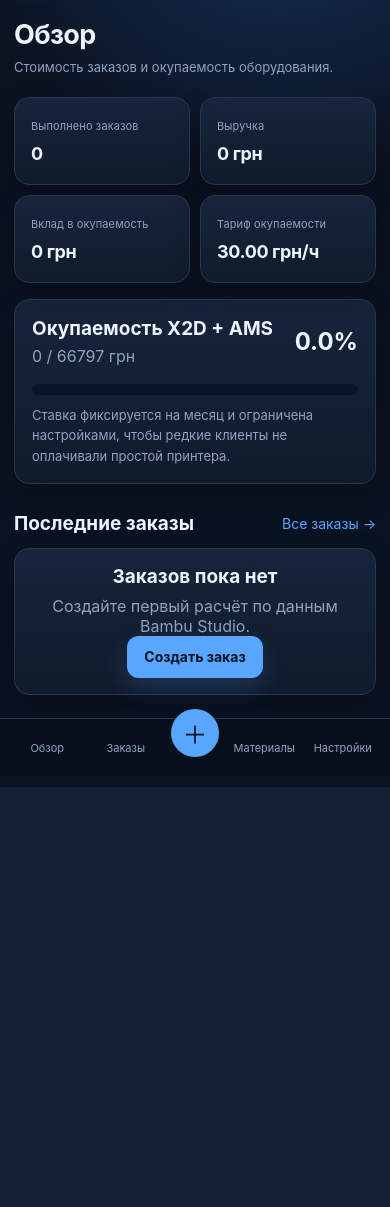
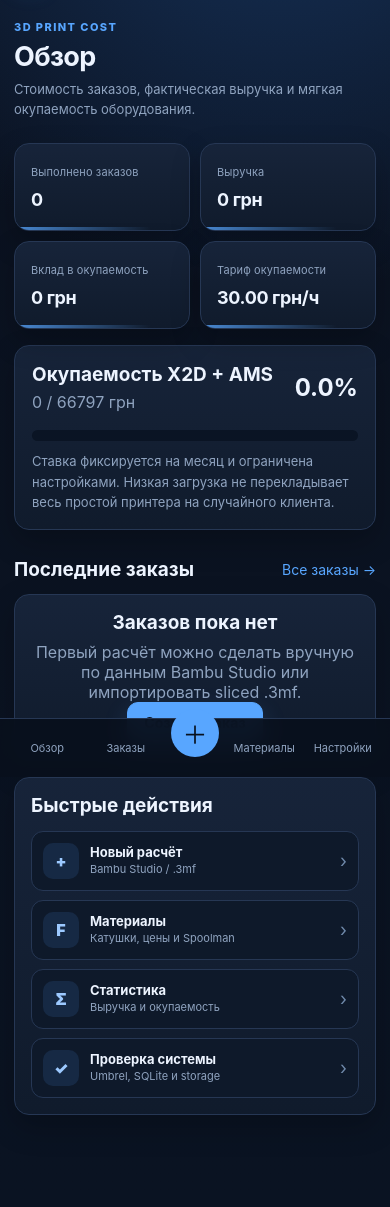
Before and after one commit to MikeFox303/3d-print-cost-umbrel, a FastAPI app: page / in a window 390 px wide. Shown: the part 67-1274 px from the top of the page. Before the commit the page ends 854 px from the top, so only its background shows below. Run offline with FastAPI, Linux system fonts and the light colour scheme; data comes from the database, SQL or seed files in the repository; data that the repository does not hold is empty.

Commit message:
ui: redesign dashboard for real desktop and mobile use

```diff
--- a/app/templates/dashboard.html
+++ b/app/templates/dashboard.html
@@ -1,18 +1,39 @@
 {% extends "base.html" %}
 {% block title %}Обзор — 3D Print Cost{% endblock %}
 {% block content %}
-<div class="page-head"><div><h1>Обзор</h1><p>Стоимость заказов и окупаемость оборудования.</p></div><a class="button primary" href="/orders/new">+ Новый заказ</a></div>
+<div class="page-head dashboard-head">
+  <div>
+    <span class="eyebrow">3D PRINT COST</span>
+    <h1>Обзор</h1>
+    <p>Стоимость заказов, фактическая выручка и мягкая окупаемость оборудования.</p>
+  </div>
+  <div class="head-actions">
+    <a class="button" href="/stats">Статистика</a>
+    <a class="button primary" href="/orders/new">+ Новый заказ</a>
+  </div>
+</div>
+
+<div class="dashboard-layout">
+  <section class="dashboard-primary">
     <div class="grid stats">
-  <div class="card metric"><span>Выполнено заказов</span><strong>{{ stats.orders }}</strong></div>
-  <div class="card metric"><span>Выручка</span><strong>{{ '%.0f'|format(stats.revenue) }} грн</strong></div>
-  <div class="card metric"><span>Вклад в окупаемость</span><strong>{{ '%.0f'|format(stats.recovered) }} грн</strong></div>
-  <div class="card metric"><span>Тариф окупаемости</span><strong>{{ '%.2f'|format(stats.current_rate) }} грн/ч</strong></div>
+      <div class="card metric metric-accent"><span>Выполнено заказов</span><strong>{{ stats.orders }}</strong></div>
+      <div class="card metric metric-accent"><span>Выручка</span><strong>{{ '%.0f'|format(stats.revenue) }} грн</strong></div>
+      <div class="card metric metric-accent"><span>Вклад в окупаемость</span><strong>{{ '%.0f'|format(stats.recovered) }} грн</strong></div>
+      <div class="card metric metric-accent"><span>Тариф окупаемости</span><strong>{{ '%.2f'|format(stats.current_rate) }} грн/ч</strong></div>
     </div>
+
     <div class="card payback-card">
-  <div class="row between"><div><h2>Окупаемость X2D + AMS</h2><p>{{ '%.0f'|format(stats.recovered) }} / {{ '%.0f'|format(stats.equipment_cost) }} грн</p></div><strong>{{ '%.1f'|format(stats.payback_percent) }}%</strong></div>
+      <div class="row between">
+        <div>
+          <h2>Окупаемость X2D + AMS</h2>
+          <p>{{ '%.0f'|format(stats.recovered) }} / {{ '%.0f'|format(stats.equipment_cost) }} грн</p>
+        </div>
+        <strong>{{ '%.1f'|format(stats.payback_percent) }}%</strong>
+      </div>
       <div class="progress"><i style="width: {{ stats.payback_percent }}%"></i></div>
-  <p class="hint">Ставка фиксируется на месяц и ограничена настройками, чтобы редкие клиенты не оплачивали простой принтера.</p>
+      <p class="hint">Ставка фиксируется на месяц и ограничена настройками. Низкая загрузка не перекладывает весь простой принтера на случайного клиента.</p>
     </div>
+
     <div class="section-title"><h2>Последние заказы</h2><a href="/orders">Все заказы →</a></div>
     <div class="order-list">
     {% for order in orders %}
@@ -21,7 +42,31 @@
         <div class="money">{{ '%.0f'|format(order.final_price or order.recommended_price) }} грн</div>
       </a>
     {% else %}
-<div class="card empty"><h3>Заказов пока нет</h3><p>Создайте первый расчёт по данным Bambu Studio.</p><a class="button primary" href="/orders/new">Создать заказ</a></div>
+      <div class="card empty"><h3>Заказов пока нет</h3><p>Первый расчёт можно сделать вручную по данным Bambu Studio или импортировать sliced .3mf.</p><a class="button primary" href="/orders/new">Создать заказ</a></div>
     {% endfor %}
     </div>
+  </section>
+
+  <aside class="dashboard-secondary">
+    <div class="card quick-card">
+      <h2>Быстрые действия</h2>
+      <div class="quick-actions">
+        <a class="quick-action" href="/orders/new"><span class="quick-icon">+</span><span class="quick-copy"><strong>Новый расчёт</strong><span>Bambu Studio / .3mf</span></span><span class="quick-arrow">›</span></a>
+        <a class="quick-action" href="/filaments"><span class="quick-icon">F</span><span class="quick-copy"><strong>Материалы</strong><span>Катушки, цены и Spoolman</span></span><span class="quick-arrow">›</span></a>
+        <a class="quick-action" href="/stats"><span class="quick-icon">Σ</span><span class="quick-copy"><strong>Статистика</strong><span>Выручка и окупаемость</span></span><span class="quick-arrow">›</span></a>
+        <a class="quick-action" href="/system"><span class="quick-icon">✓</span><span class="quick-copy"><strong>Проверка системы</strong><span>Umbrel, SQLite и storage</span></span><span class="quick-arrow">›</span></a>
+      </div>
+    </div>
+
+    <div class="card workflow-card">
+      <h2>Как считается заказ</h2>
+      <div class="workflow-list">
+        <div class="workflow-step"><b>1</b><span>Slice в Bambu Studio<small>Время и расход материалов до печати</small></span></div>
+        <div class="workflow-step"><b>2</b><span>Выбор катушек<small>Фактическая закупочная цена и остаток</small></span></div>
+        <div class="workflow-step"><b>3</b><span>Финансовый расчёт<small>Себестоимость, риск, маржа и окупаемость</small></span></div>
+        <div class="workflow-step"><b>4</b><span>Цена клиенту<small>История сохраняет snapshot расчёта</small></span></div>
+      </div>
+    </div>
+  </aside>
+</div>
 {% endblock %}
```
Lines whose indentation alone changed are shown as unchanged.
